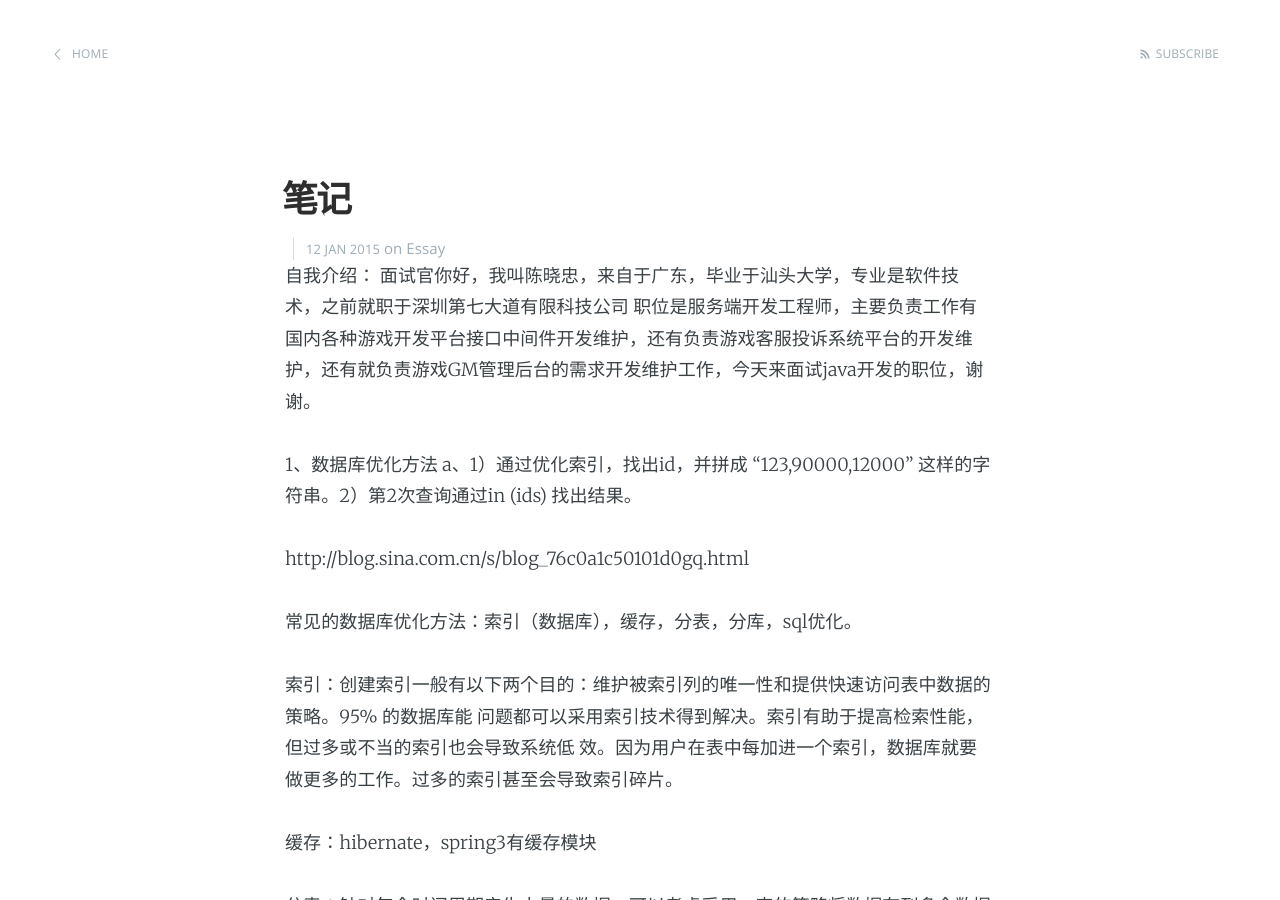
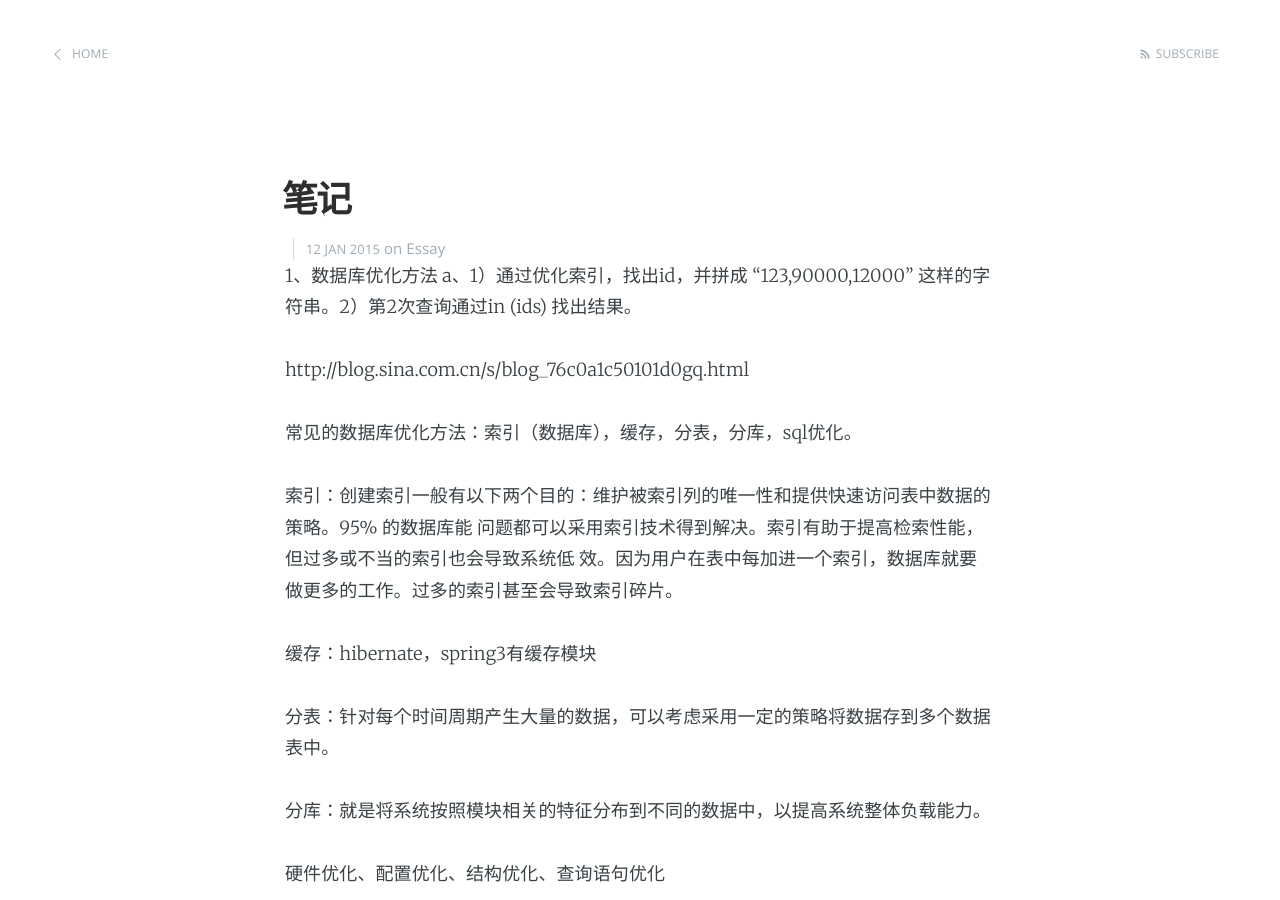
Before and after one commit to chenxiaozhong/blog, a Jekyll site: the page built from _posts/2015-02-05-biji.markdown, in a window 1280 px wide and 900 px high. Built offline with Jekyll 4.4.1, drawn with Linux system fonts in a browser that asks for light colours; Markdown is read by kramdown in place of the engine named in the settings; comment, search, counter and statistics services are not loaded.

Commit message:
修复下page

```diff
--- a/_posts/2015-02-05-biji.markdown
+++ b/_posts/2015-02-05-biji.markdown
@@ -4,10 +4,6 @@ title:  "笔记"
 date:   2015-01-12 10:18:00
 categories: Essay
 ---
-
-自我介绍：
-	面试官你好，我叫陈晓忠，来自于广东，毕业于汕头大学，专业是软件技术，之前就职于深圳第七大道有限科技公司
-	职位是服务端开发工程师，主要负责工作有国内各种游戏开发平台接口中间件开发维护，还有负责游戏客服投诉系统平台的开发维护，还有就负责游戏GM管理后台的需求开发维护工作，今天来面试java开发的职位，谢谢。
 
 1、数据库优化方法
 a、1）通过优化索引，找出id，并拼成 "123,90000,12000" 这样的字符串。2）第2次查询通过in (ids) 找出结果。
```
Also changed, not shown: 2 other files.
